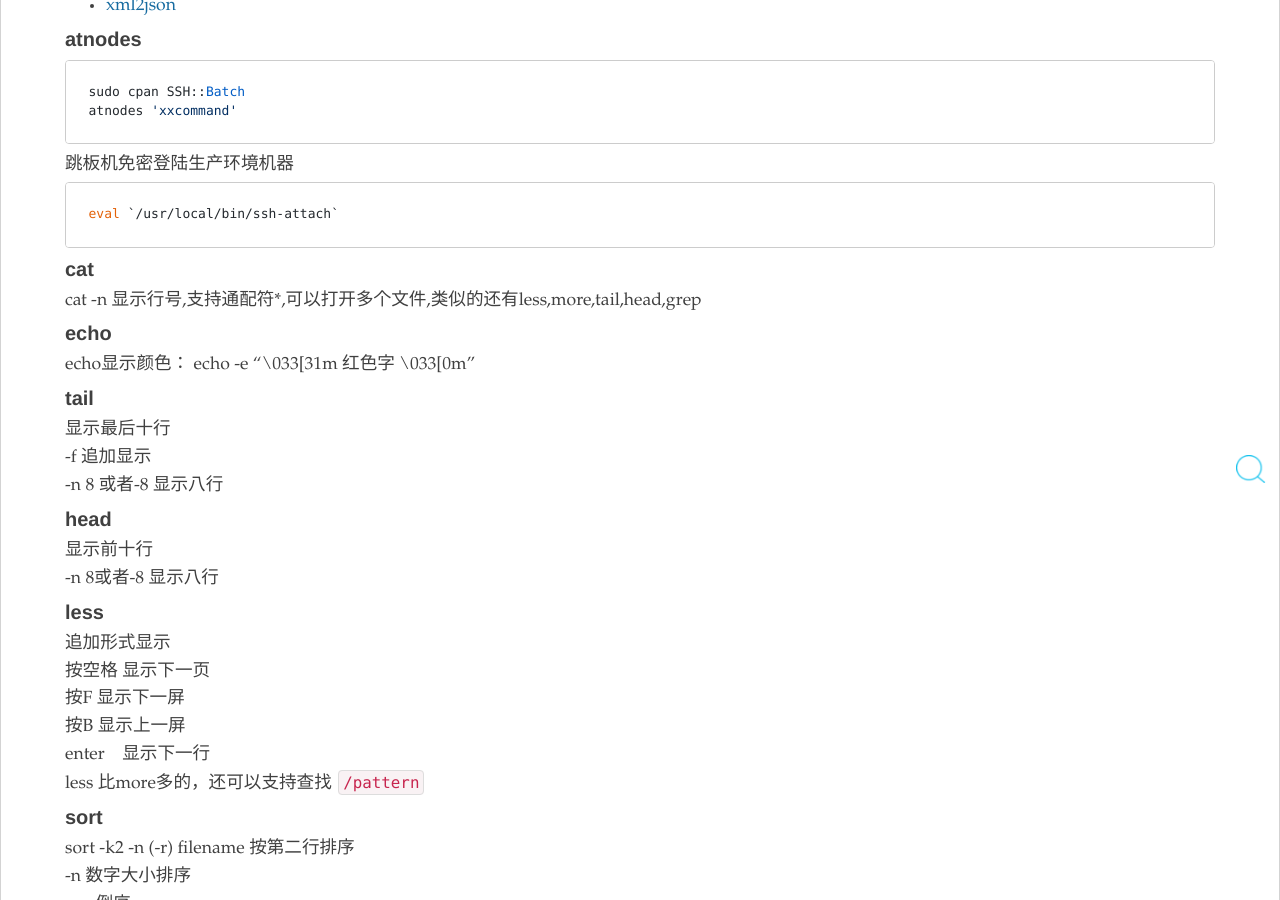
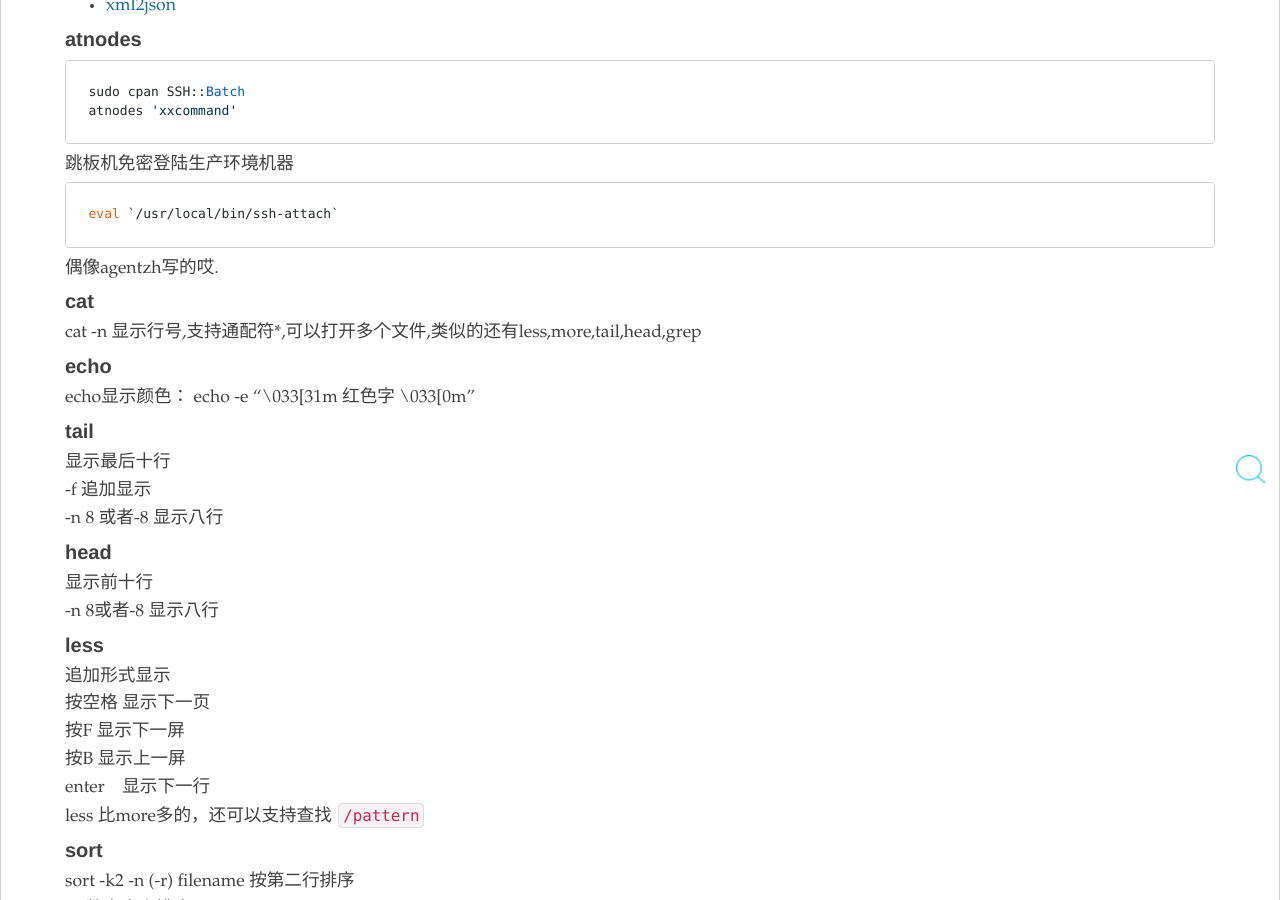
Before and after one commit to zy123a/lcj1992.github.com, a Jekyll site: the page built from _posts/unix/text/2015-12-24-text.md, in a window 1280 px wide and 900 px high, scrolled down 600 px. Built offline with Jekyll 4.4.1, drawn with Linux system fonts in a browser that asks for light colours; nearby versions of some CDN libraries; comment, search, counter and statistics services are not loaded.

Commit message:
annotation

```diff
--- a/_posts/unix/text/2015-12-24-text.md
+++ b/_posts/unix/text/2015-12-24-text.md
@@ -35,6 +35,8 @@ tags: text tail head　atnodes sort uniq ls cut tee jq sed awk xml2json
 跳板机免密登陆生产环境机器
 
     eval `/usr/local/bin/ssh-attach`
+
+偶像agentzh写的哎.
 
 #### cat
 
@@ -99,6 +101,7 @@ cut -b 3-5（3到5）      cut -b -3（到3）     cut -b 3-（3之后）  cut -
 `cat /etc/passwd \|head -n 5 \|cut -d : -f 1,3-5`
 
 #### paste
+
 将文本合并,将file2的域追加在file1
 
 paste file1 file2
@@ -167,9 +170,11 @@ eg:
 
 
 #### tr
+
 xx
 
 #### wc
+
 -c (字节)
 
 -m (字符)
```
Also changed, not shown: 1 other file.
